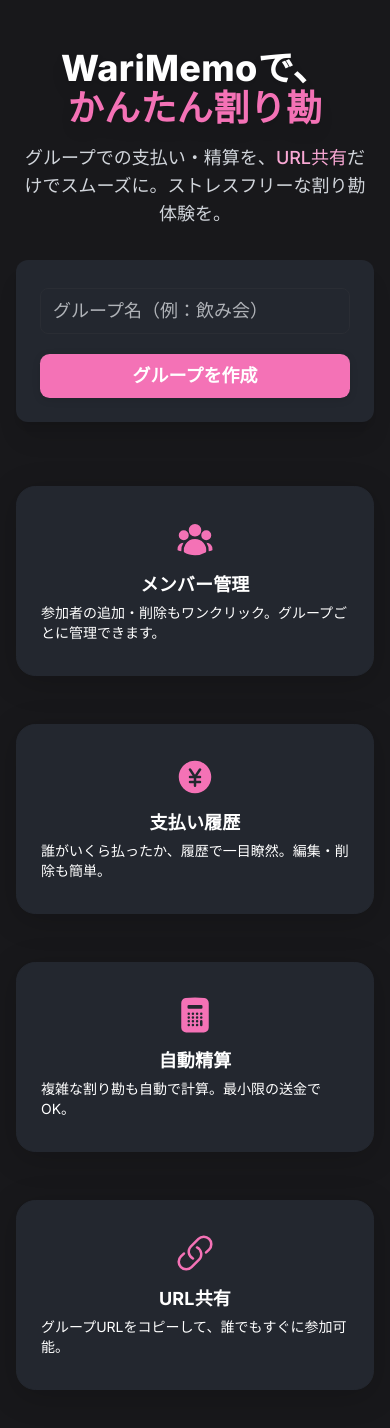
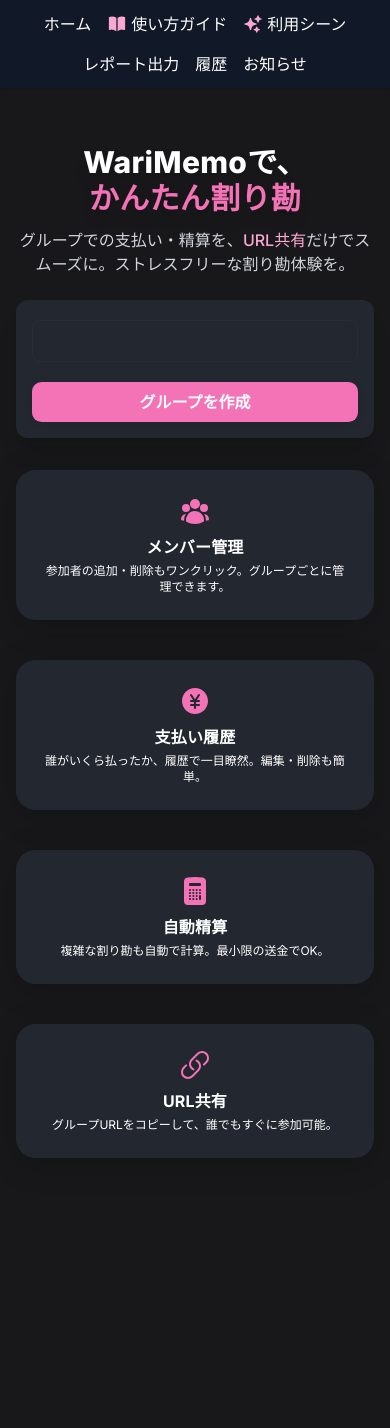
Before and after one commit to masattv/dutchtreat, a Next.js app: page / in a window 390 px wide. Shown: the top 1428 px of the page. After the commit the page ends 1214 px from the top, so only its background shows below. Built offline with nearby package versions, Linux system fonts and the light colour scheme.

Commit message:
UI改善: 使い方ガイド・利用シーンにアイコン追加、FAQ削除、ナビ修正

```diff
--- /dev/null
+++ b/app/components/NavMenu.tsx
@@ -0,0 +1,27 @@
+import Link from 'next/link'
+import { BookOpenIcon, SparklesIcon } from '@heroicons/react/24/solid'
+
+export default function NavMenu() {
+  return (
+    <nav className="w-full bg-gray-900 text-white py-3 mb-6 shadow">
+      <ul className="flex flex-wrap gap-4 justify-center">
+        <li><Link href="/">ホーム</Link></li>
+        <li>
+          <Link href="/how-to-use" className="flex items-center gap-1 hover:text-pink-300 transition">
+            <BookOpenIcon className="w-5 h-5 text-pink-300" />
+            使い方ガイド
+          </Link>
+        </li>
+        <li>
+          <Link href="/scenes" className="flex items-center gap-1 hover:text-pink-300 transition">
+            <SparklesIcon className="w-5 h-5 text-pink-300" />
+            利用シーン
+          </Link>
+        </li>
+        <li><Link href="/reports">レポート出力</Link></li>
+        <li><Link href="/history">履歴</Link></li>
+        <li><Link href="/news">お知らせ</Link></li>
+      </ul>
+    </nav>
+  )
+}
--- a/app/groups/[id]/page.tsx
+++ b/app/groups/[id]/page.tsx
@@ -452,8 +452,8 @@
           {/* 支払い追加カード */}
           <div className="card">
             <h2 className="text-lg font-semibold mb-4 text-white">支払いを追加</h2>
-            {/* 自然言語入力欄・支払い追加フォームはそのまま */}
-            <div className="mb-4">
+            {/* 自然言語入力欄・支払い追加フォームは一時的に非表示 */}
+            <div className="mb-4 hidden">
               <label className="block text-sm font-medium text-white mb-1">自然言語で追加</label>
               <textarea
                 value={nlInput}
--- /dev/null
+++ b/app/history/page.tsx
@@ -0,0 +1,8 @@
+export default function History() {
+  return (
+    <main className="max-w-2xl mx-auto py-8 px-4">
+      <h1 className="text-2xl font-bold mb-6">履歴ページ</h1>
+      <p>過去のグループや支払い履歴をここで確認できます。（今後、履歴データの表示機能を追加予定）</p>
+    </main>
+  )
+}
--- /dev/null
+++ b/app/how-to-use/page.tsx
@@ -0,0 +1,47 @@
+import Image from 'next/image'
+import { UserGroupIcon, UserPlusIcon, CurrencyYenIcon, CheckCircleIcon } from '@heroicons/react/24/solid'
+
+export default function HowToUse() {
+  return (
+    <main className="max-w-2xl mx-auto py-8 px-4">
+      <h1 className="text-2xl font-bold mb-6 flex items-center gap-2">
+        <UserGroupIcon className="w-7 h-7 text-pink-400" />
+        使い方ガイド
+      </h1>
+      <ol className="space-y-6">
+        <li className="bg-gray-800 rounded-lg p-4 flex items-start gap-4 shadow">
+          <UserGroupIcon className="w-8 h-8 text-pink-300 flex-shrink-0" />
+          <div>
+            <h2 className="font-semibold mb-2">1. グループを作成</h2>
+            <p>トップページからグループ名を入力して「グループを作成」ボタンを押します。</p>
+            {/* <Image src="/howto-step1.png" alt="グループ作成画面" width={600} height={300} /> */}
+          </div>
+        </li>
+        <li className="bg-gray-800 rounded-lg p-4 flex items-start gap-4 shadow">
+          <UserPlusIcon className="w-8 h-8 text-pink-300 flex-shrink-0" />
+          <div>
+            <h2 className="font-semibold mb-2">2. メンバーを追加</h2>
+            <p>グループ画面で「メンバーを追加」ボタンから参加者を登録します。</p>
+            {/* <Image src="/howto-step2.png" alt="メンバー追加画面" width={600} height={300} /> */}
+          </div>
+        </li>
+        <li className="bg-gray-800 rounded-lg p-4 flex items-start gap-4 shadow">
+          <CurrencyYenIcon className="w-8 h-8 text-pink-300 flex-shrink-0" />
+          <div>
+            <h2 className="font-semibold mb-2">3. 支払いを入力</h2>
+            <p>「支払いを追加」から誰がいくら払ったかを記録します。</p>
+            {/* <Image src="/howto-step3.png" alt="支払い入力画面" width={600} height={300} /> */}
+          </div>
+        </li>
+        <li className="bg-gray-800 rounded-lg p-4 flex items-start gap-4 shadow">
+          <CheckCircleIcon className="w-8 h-8 text-pink-300 flex-shrink-0" />
+          <div>
+            <h2 className="font-semibold mb-2">4. 精算結果を確認</h2>
+            <p>自動計算された精算リストを確認し、最小限の送金で割り勘が完了します。</p>
+            {/* <Image src="/howto-step4.png" alt="精算結果画面" width={600} height={300} /> */}
+          </div>
+        </li>
+      </ol>
+    </main>
+  )
+}
--- a/app/layout.tsx
+++ b/app/layout.tsx
@@ -4,6 +4,7 @@
 import { cn } from '@/lib/utils'
 import HtmlClassProvider from './components/HtmlClassProvider'
 import DarkModeProvider from './components/DarkModeProvider'
+import NavMenu from './components/NavMenu'
 
 const inter = Inter({ subsets: ['latin'] })
 
@@ -21,6 +22,7 @@
     <html lang="ja" className="h-full" suppressHydrationWarning>
       <body className={cn(inter.className)}>
         <DarkModeProvider>
+          <NavMenu />
           <script async src="https://pagead2.googlesyndication.com/pagead/js/adsbygoogle.js?client=ca-pub-7578897320709624" crossOrigin="anonymous"></script>
           <div className="min-h-full">
             {children}
--- /dev/null
+++ b/app/news/page.tsx
@@ -0,0 +1,12 @@
+export default function News() {
+  return (
+    <main className="max-w-2xl mx-auto py-8 px-4">
+      <h1 className="text-2xl font-bold mb-6">お知らせ</h1>
+      <ul className="list-disc pl-6 space-y-2">
+        <li>2025/06/01 サービス公開</li>
+        <li>2025/06/10 割り勘計算のUIを改善</li>
+        <li>2025/06/15 FAQページを追加</li>
+      </ul>
+    </main>
+  )
+}
--- a/app/page.tsx
+++ b/app/page.tsx
@@ -41,12 +41,12 @@
   }
 
   return (
-    <main className="min-h-screen bg-[#18181b] flex flex-col items-center justify-center px-4 py-12">
+    <main className="min-h-screen bg-[#18181b] flex flex-col items-center justify-center px-4 py-8 sm:py-12">
       {/* ヒーローセクション */}
-      <section className="w-full max-w-2xl mx-auto text-center mb-16">
-        <h1 className="text-4xl sm:text-5xl font-extrabold text-white mb-4 drop-shadow-lg">WariMemoで、<br /><span className="text-pink-400">かんたん割り勘</span></h1>
-        <p className="text-lg sm:text-xl text-gray-300 mb-8 font-medium">グループでの支払い・精算を、<span className="text-pink-300">URL共有</span>だけでスムーズに。<br className="hidden sm:inline"/>ストレスフリーな割り勘体験を。</p>
-        <form onSubmit={handleCreate} className="flex flex-col sm:flex-row gap-3 justify-center items-center bg-[#23272f] rounded-xl shadow-xl p-6 mx-auto max-w-xl">
+      <section className="w-full max-w-2xl mx-auto text-center mb-8 sm:mb-16">
+        <h1 className="text-3xl sm:text-5xl font-extrabold text-white mb-3 sm:mb-4 drop-shadow-lg">WariMemoで、<br /><span className="text-pink-400">かんたん割り勘</span></h1>
+        <p className="text-base sm:text-xl text-gray-300 mb-6 sm:mb-8 font-medium">グループでの支払い・精算を、<span className="text-pink-300">URL共有</span>だけでスムーズに。<br className="hidden sm:inline"/>ストレスフリーな割り勘体験を。</p>
+        <form onSubmit={handleCreate} className="flex flex-col sm:flex-row gap-3 justify-center items-center bg-[#23272f] rounded-xl shadow-xl p-4 sm:p-6 mx-auto max-w-xl">
           <input
             id="title"
             name="title"
@@ -54,13 +54,13 @@
             required
             value={title}
             onChange={(e) => setTitle(e.target.value)}
-            className="input-primary flex-1 min-w-0 text-lg"
-            placeholder="グループ名（例：飲み会）"
+            className="input-primary flex-1 min-w-0 text-base sm:text-lg w-full"
+            placeholder=""
           />
           <button
             type="submit"
             disabled={isLoading}
-            className="btn-primary w-full sm:w-auto text-lg px-8 py-2"
+            className="btn-primary w-full sm:w-auto text-base sm:text-lg px-6 sm:px-8 py-2"
           >
             {isLoading ? '作成中...' : 'グループを作成'}
           </button>
@@ -68,26 +68,26 @@
       </section>
 
       {/* 特徴セクション */}
-      <section className="w-full max-w-4xl mx-auto grid grid-cols-1 sm:grid-cols-2 md:grid-cols-4 gap-6">
-        <div className="card flex flex-col items-center py-8">
-          <UserGroupIcon className="w-10 h-10 mb-3 icon-accent" />
-          <h3 className="text-lg font-bold text-white mb-1">メンバー管理</h3>
-          <p className="text-white text-sm">参加者の追加・削除もワンクリック。グループごとに管理できます。</p>
+      <section className="w-full max-w-4xl mx-auto grid grid-cols-1 sm:grid-cols-2 md:grid-cols-4 gap-4 sm:gap-6">
+        <div className="card flex flex-col items-center py-6 sm:py-8">
+          <UserGroupIcon className="w-8 h-8 sm:w-10 sm:h-10 mb-2 sm:mb-3 icon-accent" />
+          <h3 className="text-base sm:text-lg font-bold text-white mb-1">メンバー管理</h3>
+          <p className="text-white text-xs sm:text-sm text-center">参加者の追加・削除もワンクリック。グループごとに管理できます。</p>
         </div>
-        <div className="card flex flex-col items-center py-8">
-          <CurrencyYenIcon className="w-10 h-10 mb-3 icon-accent" />
-          <h3 className="text-lg font-bold text-white mb-1">支払い履歴</h3>
-          <p className="text-white text-sm">誰がいくら払ったか、履歴で一目瞭然。編集・削除も簡単。</p>
+        <div className="card flex flex-col items-center py-6 sm:py-8">
+          <CurrencyYenIcon className="w-8 h-8 sm:w-10 sm:h-10 mb-2 sm:mb-3 icon-accent" />
+          <h3 className="text-base sm:text-lg font-bold text-white mb-1">支払い履歴</h3>
+          <p className="text-white text-xs sm:text-sm text-center">誰がいくら払ったか、履歴で一目瞭然。編集・削除も簡単。</p>
         </div>
-        <div className="card flex flex-col items-center py-8">
-          <CalculatorIcon className="w-10 h-10 mb-3 icon-accent" />
-          <h3 className="text-lg font-bold text-white mb-1">自動精算</h3>
-          <p className="text-white text-sm">複雑な割り勘も自動で計算。最小限の送金でOK。</p>
+        <div className="card flex flex-col items-center py-6 sm:py-8">
+          <CalculatorIcon className="w-8 h-8 sm:w-10 sm:h-10 mb-2 sm:mb-3 icon-accent" />
+          <h3 className="text-base sm:text-lg font-bold text-white mb-1">自動精算</h3>
+          <p className="text-white text-xs sm:text-sm text-center">複雑な割り勘も自動で計算。最小限の送金でOK。</p>
         </div>
-        <div className="card flex flex-col items-center py-8">
-          <LinkIcon className="w-10 h-10 mb-3 icon-accent" />
-          <h3 className="text-lg font-bold text-white mb-1">URL共有</h3>
-          <p className="text-white text-sm">グループURLをコピーして、誰でもすぐに参加可能。</p>
+        <div className="card flex flex-col items-center py-6 sm:py-8">
+          <LinkIcon className="w-8 h-8 sm:w-10 sm:h-10 mb-2 sm:mb-3 icon-accent" />
+          <h3 className="text-base sm:text-lg font-bold text-white mb-1">URL共有</h3>
+          <p className="text-white text-xs sm:text-sm text-center">グループURLをコピーして、誰でもすぐに参加可能。</p>
         </div>
       </section>
     </main>
--- /dev/null
+++ b/app/reports/page.tsx
@@ -0,0 +1,13 @@
+export default function Reports() {
+  return (
+    <main className="max-w-2xl mx-auto py-8 px-4">
+      <h1 className="text-2xl font-bold mb-6">レポート出力</h1>
+      <p className="mb-4">グループごとの精算履歴をPDFやCSVでダウンロードできる機能を今後追加予定です。</p>
+      <ul className="list-disc pl-6">
+        <li>PDF形式でのレポート出力</li>
+        <li>CSV形式での履歴ダウンロード</li>
+        <li>各支払いの詳細表示</li>
+      </ul>
+    </main>
+  )
+}
```
Also changed, not shown: app/scenes/page.tsx (added, +33 -0 lines).
